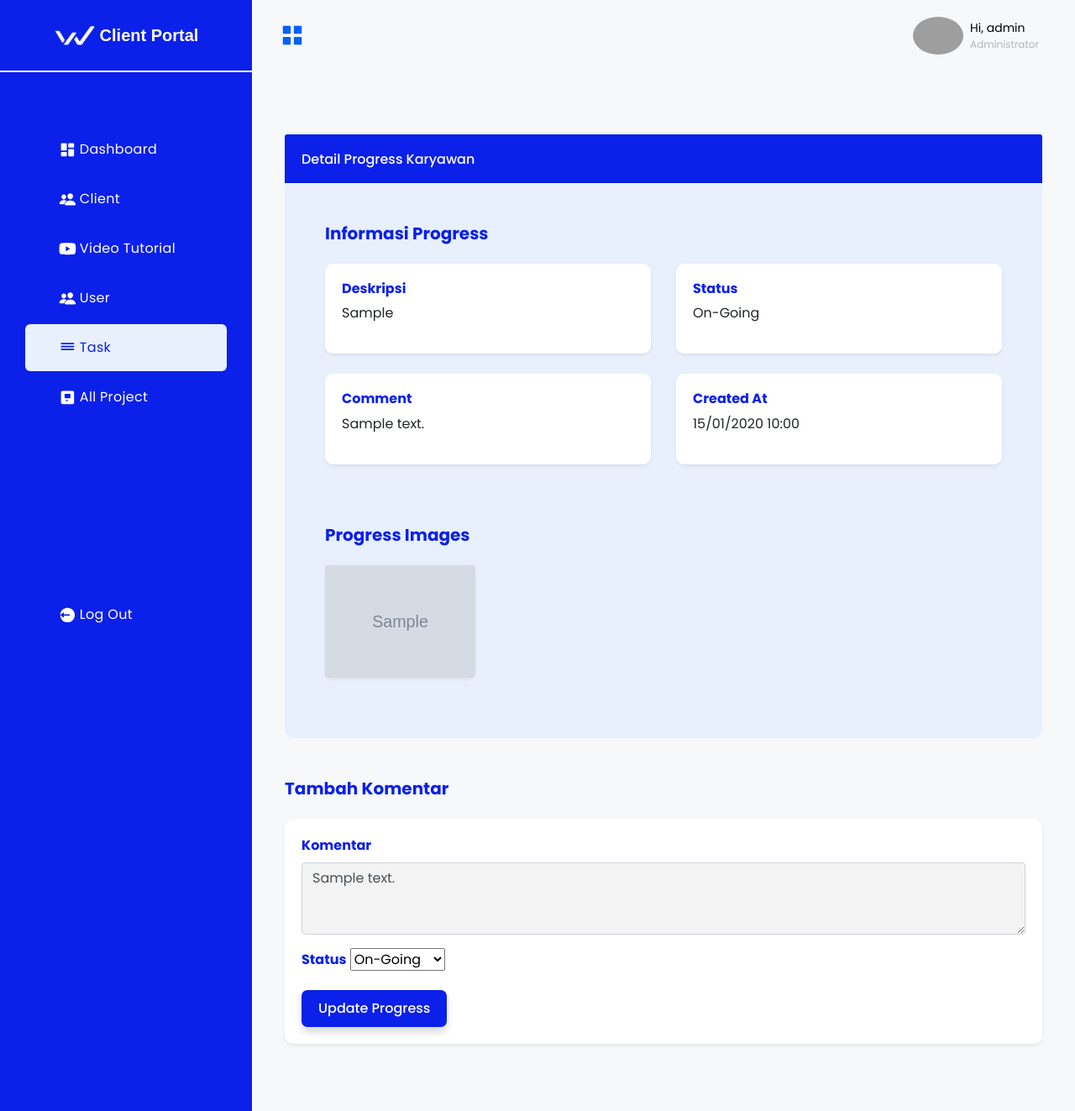
After one commit to ianbom/ProjectKp, a Laravel app: page /admin/task/edit/detail/progress/1 in a window 1280 px wide. The commit adds this page. Shown: the whole page at 84% size. Run offline with Laravel 9, Linux system fonts and the light colour scheme; a user stored in the database is signed in; data comes from the database, SQL or seed files in the repository; tables that the repository leaves empty hold one stand-in row (values such as "Sample post"); grey boxes marked "Sample" are stand-in pictures; some libraries are stand-ins or nearby versions; grey boxes are pictures that could not be loaded.

Commit message:
fix youtubr, progress dll

```diff
--- a/app/Http/Controllers/Admin/ProjectController.php
+++ b/app/Http/Controllers/Admin/ProjectController.php
@@ -138,7 +138,7 @@ class ProjectController extends Controller
 
         $item->update($data);
 
-        return redirect()->route('client.project.index', $project->clients_id);
+        return redirect()->back();
     }
 
     /**
--- a/app/Http/Controllers/TaskController.php
+++ b/app/Http/Controllers/TaskController.php
@@ -135,9 +135,7 @@ class TaskController extends Controller
             'image.*' => 'file|mimes:jpeg,png,jpg,pdf'
         ]);
 
-
         $task = Task::findOrFail($id_task);
-
 
         $task->update([
             'id_projects' => $request->id_projects,
@@ -191,6 +189,12 @@ class TaskController extends Controller
         return view('pages.admin.task.edit_progress_task', ['progress' => $progress]);
     }
 
+    public function editDetailProgress($id){
+        $progress = ProgressTask::findOrFail($id);
+
+        return view('pages.admin.task.admin_edit_detail_progress', ['progress' => $progress]);
+    }
+
     public function updateProgress($id, Request $request){
         $progress = ProgressTask::findOrFail($id);
 
--- a/config/youtube.php
+++ b/config/youtube.php
@@ -10,5 +10,5 @@
 */
 
 return [
-    'key' => env('YOUTUBE_API_KEY', 'YOUR_API_KEY')
+    'key' => env('YOUTUBE_API_KEY')
 ];
--- /dev/null
+++ b/resources/views/pages/admin/task/admin_edit_detail_progress.blade.php
@@ -0,0 +1,184 @@
+@extends('layouts.admin1')
+
+@section('title', 'Detail Progress Karyawan')
+
+@section('content')
+<style>
+    .btn {
+        background-color: #0B20E9; /* Warna tombol */
+        color: #FFFFFF;
+        font-weight: 500;
+        border: none;
+        border-radius: 7px;
+        padding: 10px 20px;
+        box-shadow: 0px 6px 10px rgba(0, 0, 0, 0.15);
+        transition: background-color 0.3s, color 0.3s, box-shadow 0.3s;
+    }
+
+    .btn:hover {
+        background-color: #E8F0FE; /* Warna tombol saat hover */
+        color: #0B20E9;
+        border: 2px solid #0B20E9;
+    }
+
+    .card {
+        border-radius: 10px;
+        background-color: #E8F0FE;
+        box-shadow: 0px 4px 10px rgba(0, 0, 0, 0.1);
+    }
+    .card1 {
+        border-radius: 10px;
+        background-color: #FFFFFF;
+        box-shadow: 0px 4px 10px rgba(0, 0, 0, 0.1);
+    }
+
+    .card-header {
+        background-color: #0B20E9;
+        color: white;
+        border-radius: 10px 10px 0 0;
+        font-weight: bold;
+        padding-bottom: 10px;
+        padding-top: 20px;
+    }
+
+    .card-body {
+        background-color: #FFFFFF;
+        border-radius: 10px 10px 10px 10px;
+
+    }
+    .card1-body {
+        background-color: #E8F0FE;
+        border-radius: 0 0 10px 10px;
+    }
+
+    table {
+        background-color: #FFFFFF;
+        border-radius: 7px;
+    }
+
+    th {
+        background-color: #0B20E9;
+        color: #E8F0FE;
+    }
+
+    img {
+        border-radius: 7px;
+        max-height: 200px;
+        object-fit: cover;
+    }
+</style>
+
+<div class="container mt-5">
+    <div  >
+        <div class="card-header">
+            <h6>Detail Progress Karyawan</h6>
+        </div>
+        <div class="card1-body p-5">
+
+            <!-- Informasi Progress -->
+            <h5 class="mb-4" style="color: #0B20E9; font-weight: bold;">Informasi Progress</h5>
+            <div class="row">
+                <!-- Deskripsi Card -->
+                <div class="col-md-6 mb-4">
+                    <div class="card shadow-sm border-0" style="border-radius: 10px; background-color: #ffffff;">
+                        <div class="card-body">
+                            <h6 style="color: #0B20E9; font-weight: bold;">Deskripsi</h6>
+                            <p>{{ $progress->deskripsi }}</p>
+                        </div>
+                    </div>
+                </div>
+
+                <!-- Status Card -->
+                <div class="col-md-6 mb-4">
+                    <div class="card shadow-sm border-0" style="border-radius: 10px; background-color: #FFFFFF;">
+                        <div class="card-body">
+                            <h6 style="color: #0B20E9; font-weight: bold;">Status</h6>
+                            <p>{{ $progress->status }}</p>
+                        </div>
+                    </div>
+                </div>
+
+                <!-- Comment Card -->
+                <div class="col-md-6 mb-4">
+                    <div class="card shadow-sm border-0" style="border-radius: 10px; background-color: #FFFFFF;">
+                        <div class="card-body">
+                            <h6 style="color: #0B20E9; font-weight: bold;">Comment</h6>
+                            <p>{{ $progress->comment ?? 'N/A' }}</p>
+                        </div>
+                    </div>
+                </div>
+
+                <!-- Created At Card -->
+                <div class="col-md-6 mb-4">
+                    <div class="card shadow-sm border-0" style="border-radius: 10px; background-color: #FFFFFF;">
+                        <div class="card-body">
+                            <h6 style="color: #0B20E9; font-weight: bold;">Created At</h6>
+                            <p>{{ \Carbon\Carbon::parse($progress->created_at)->format('d/m/Y H:i') }}</p>
+                        </div>
+                    </div>
+                </div>
+            </div>
+
+
+            <!-- Progress Images -->
+            <h5 class="mt-5 mb-4" style="color: #0B20E9; font-weight: bold;">Progress Images</h5>
+            <div class="row">
+                @forelse($progress->imageProgress as $image)
+                    @php
+                        $fileUrl = Storage::url($image->image);
+                        $fileExtension = pathinfo($fileUrl, PATHINFO_EXTENSION);
+                    @endphp
+
+                    @if(strtolower($fileExtension) === 'pdf')
+                        <div class="col-md-3 mb-4">
+                            <div class="card shadow-sm border-0 text-center">
+                                <div class="card-body">
+                                    <p class="text-muted">{{ basename($fileUrl) }}</p>
+                                    <a href="{{ $fileUrl }}" class="btn btn-outline-primary btn-sm" target="_blank">
+                                        <i class="fas fa-file-pdf"></i> Download PDF
+                                    </a>
+                                </div>
+                            </div>
+                        </div>
+                    @else
+                        <div class="col-md-3 mb-4">
+                            <div class="card shadow-sm border-0">
+                                <div class="card-body p-0">
+                                    <img src="{{ $fileUrl }}" alt="Progress Image" class="img-fluid rounded">
+                                </div>
+                            </div>
+                        </div>
+                    @endif
+                @empty
+                    <p class="text-center col-12">Tidak ada gambar untuk progress ini.</p>
+                @endforelse
+            </div>
+        </div>
+
+                    <!-- Tambahkan Form Komentar -->
+            <h5 class="mt-5 mb-4" style="color: #0B20E9; font-weight: bold;">Tambah Komentar</h5>
+            <div class="card shadow-sm border-0">
+                <div class="card-body">
+                    <form action="{{ route('task.detail.update', $progress->id) }}" method="POST">
+                        @csrf
+                        @method('PUT')
+                        <div class="mb-3">
+                            <label for="comment" class="form-label" style="color: #0B20E9; font-weight: bold;">Komentar</label>
+                            <textarea class="form-control" id="comment" name="comment" rows="3" placeholder="Masukkan komentar...">{{ old('comment', $progress->comment) }}</textarea>
+                        </div>
+                        <div class="mb-3">
+                            <label for="status" class="form-label" style="color: #0B20E9; font-weight: bold;">Status</label>
+                            <select class="form-select" id="status" name="status">
+                                <option value="On-Going" {{ $progress->status === 'On-Going' ? 'selected' : '' }}>On-Going</option>
+                                <option value="Revisi" {{ $progress->status === 'Revisi' ? 'selected' : '' }}>Revisi</option>
+                                <option value="Completed" {{ $progress->status === 'Completed' ? 'selected' : '' }}>Completed</option>
+                            </select>
+                        </div>
+                        <button type="submit" class="btn">Update Progress</button>
+                    </form>
+                </div>
+            </div>
+
+    </div>
+</div>
+@endsection
--- a/resources/views/pages/admin/task/detail_task.blade.php
+++ b/resources/views/pages/admin/task/detail_task.blade.php
@@ -245,7 +245,7 @@
                             <td>{{ $progress->comment ?? 'N/A' }}</td>
                             <td>{{ \Carbon\Carbon::parse($progress->created_at)->format('d/m/Y H:i') }}</td>
                             <td>
-                                <a class="btn btn-sm" href="{{ route('task.detail.progress', $progress->id_progress_task) }}">Detail</a>
+                                <a class="btn btn-sm" href="{{ route('edit.detail.progress', $progress->id_progress_task) }}">Detail</a>
                             </td>
                         </tr>
                     @empty
--- a/routes/web.php
+++ b/routes/web.php
@@ -60,7 +60,8 @@ Route::prefix('admin')->middleware(['auth', 'admin'])->namespace('Admin')->group
     Route::post('/store', [TaskController::class, 'store'])->name('task.store');
     Route::delete('/delete/{id}', [TaskController::class, 'delete'])->name('task.delete');
     Route::get('detail/{id}', [TaskController::class, 'detail'])->name('task.detail');
-    Route::get('detail/progress/{id}', [TaskController::class, 'detailProgress'])->name(name: 'task.detail.progress');
+    Route::get('detail/progress/{id}', [TaskController::class, 'detailProgress'])->name('admin.detail.progress');
+    Route::get('edit/detail/progress/{id}', [TaskController::class, 'editDetailProgress'])->name('edit.detail.progress');
     Route::put('update/progress/{id}', [TaskController::class, 'updateProgress'])->name('task.detail.update');
     Route::delete('delete/imageTask/{id}', [TaskController::class, 'deleteImage'])->name('image.task.delete');
     });
```
Also changed, not shown: resources/views/pages/admin/project/edit.blade.php (+20 -2 lines), resources/views/pages/admin/task/edit_task.blade.php (+16 -10 lines).
